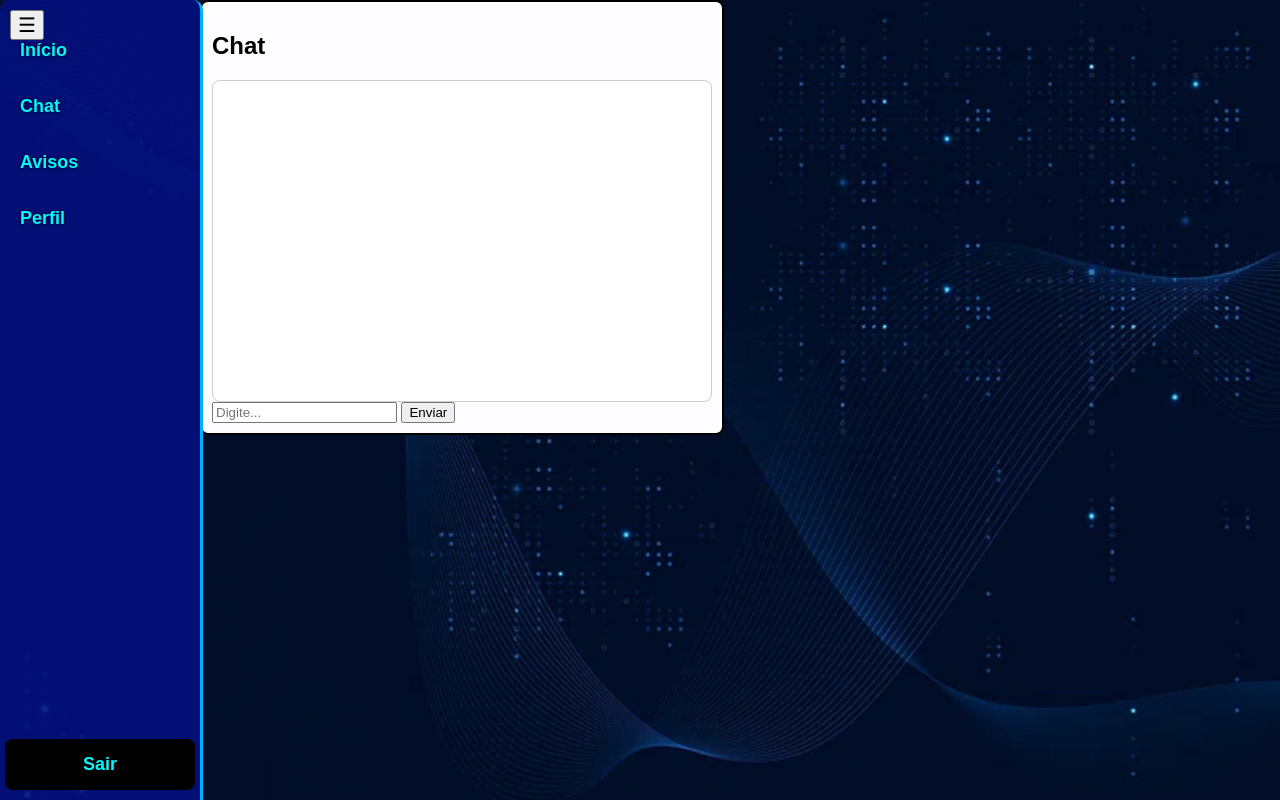
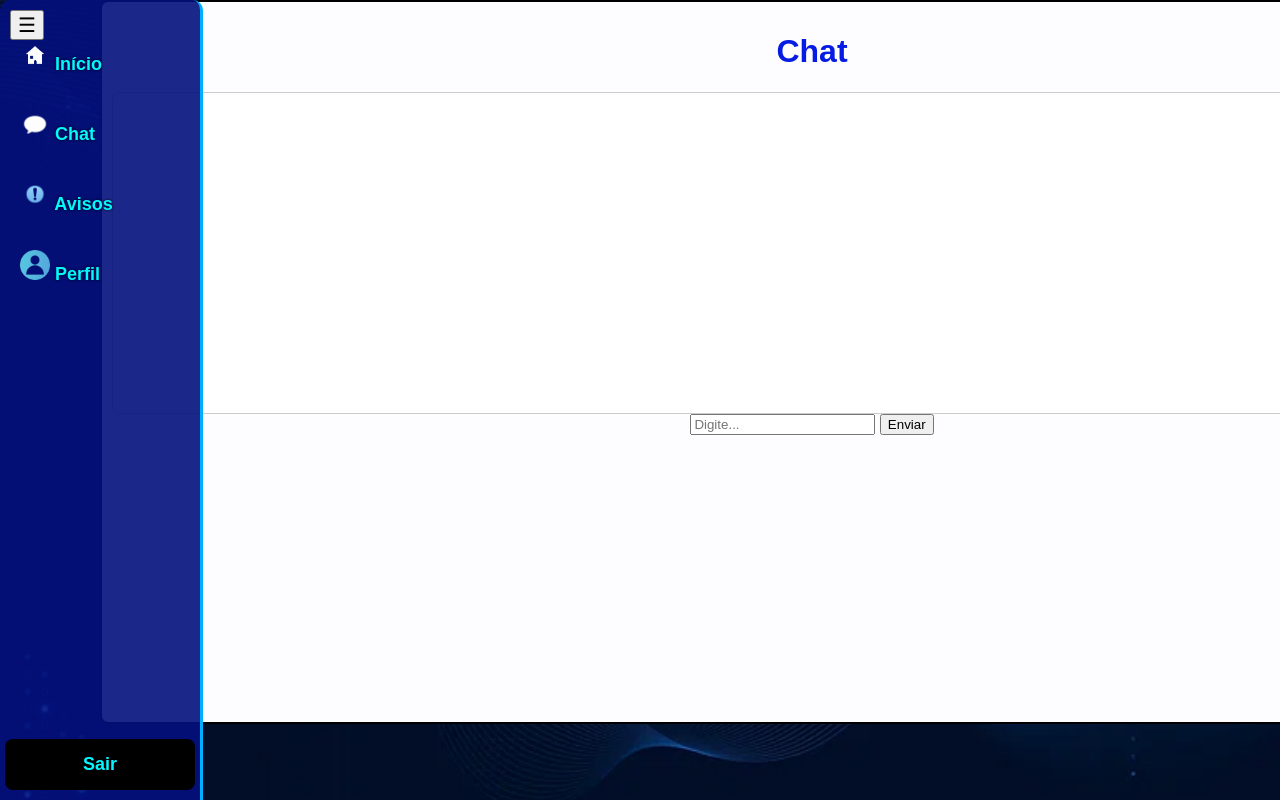
Before and after one commit to Richter06/ads-site, a Flask app: page /chat in a window 1280 px wide; the page is wider, and only the part inside the window is pictured. Run offline with Flask 3, Linux system fonts and the light colour scheme; data that the repository does not hold is empty.

Commit message:
algumas atualizações de interface

```diff
--- a/static/style.css
+++ b/static/style.css
@@ -48,7 +48,7 @@
     left: 0;
     width: 200px;           /* largura normal */
     height: 100%;
-    background-color: rgba(4, 16, 126, 0.9); /* azul escuro com 80% de opacidade */
+    background-color: rgba(4, 16, 126, 0.9); /* azul escuro com 90% de opacidade */
     display: flex;
     flex-direction: column;
     justify-content: space-between;
@@ -116,9 +116,41 @@
     padding: 10px;
     border-radius: 8px;
 
-    width: 500px;       /* largura fixa */
-    /* ou você pode usar porcentagem */
-    /* width: 50%; */
+    width: 1400px;       /* largura fixa */
+    display: block;     /* obrigatório pra largura funcionar */
+}
 
-    display: block;     /* obrigatório para largura funcionar */
+.content {
+
+text-align: center;
+
+
 }
+
+.content h1 {
+
+color: #061ce2;
+
+}
+
+.talk {
+
+ border: 2px solid #000000;
+    background-color: #fdfdff;
+    padding: 10px;
+    border-radius: 8px;
+
+    width: 1400px;       /* largura fixa */
+    height: 700px;
+    display: block;
+margin-left: 100px;
+text-align: center;
+
+
+}
+
+.talk h1 {
+
+color: #061ce2;
+
+}
--- a/templates/chat.html
+++ b/templates/chat.html
@@ -11,16 +11,16 @@
 
 <div class="sidebar" id="sidebar">
     <div class="links-superiores">
-        <a href="/index">Início</a>
-        <a href="/chat">Chat</a>
-        <a href="/avisos">Avisos</a>
-        <a href="/perfil">Perfil</a>
+        <a href="/index"> <img src=static/home.png alt=logo width="30">   Início</a>
+        <a href="/chat">  <img src=static/chat.png alt=logo width="30">  Chat</a>
+        <a href="/avisos">  <img src=static/atencao.png alt=logo width="30"> Avisos</a>
+        <a href="/perfil"> <img src=static/profile.png alt=logo width="30"> Perfil</a>
     </div>
     <a href="/" class="sair">Sair</a>
 </div>
 
-<div class="content" id="content">
-    <h2>Chat</h2>
+<div class="talk" id="talk">
+    <h1>Chat</h1>
     <div id="chat-box"></div>
     <input type="text" id="mensagem" placeholder="Digite...">
     <button onclick="enviar()">Enviar</button>
```
Also changed, not shown: templates/avisos.html (+4 -4 lines), templates/index.html (+7 -6 lines), templates/perfil.html (+4 -4 lines), static/atencao.png (added), static/chat.png (added), static/home.png (added), static/profile.png (added).
